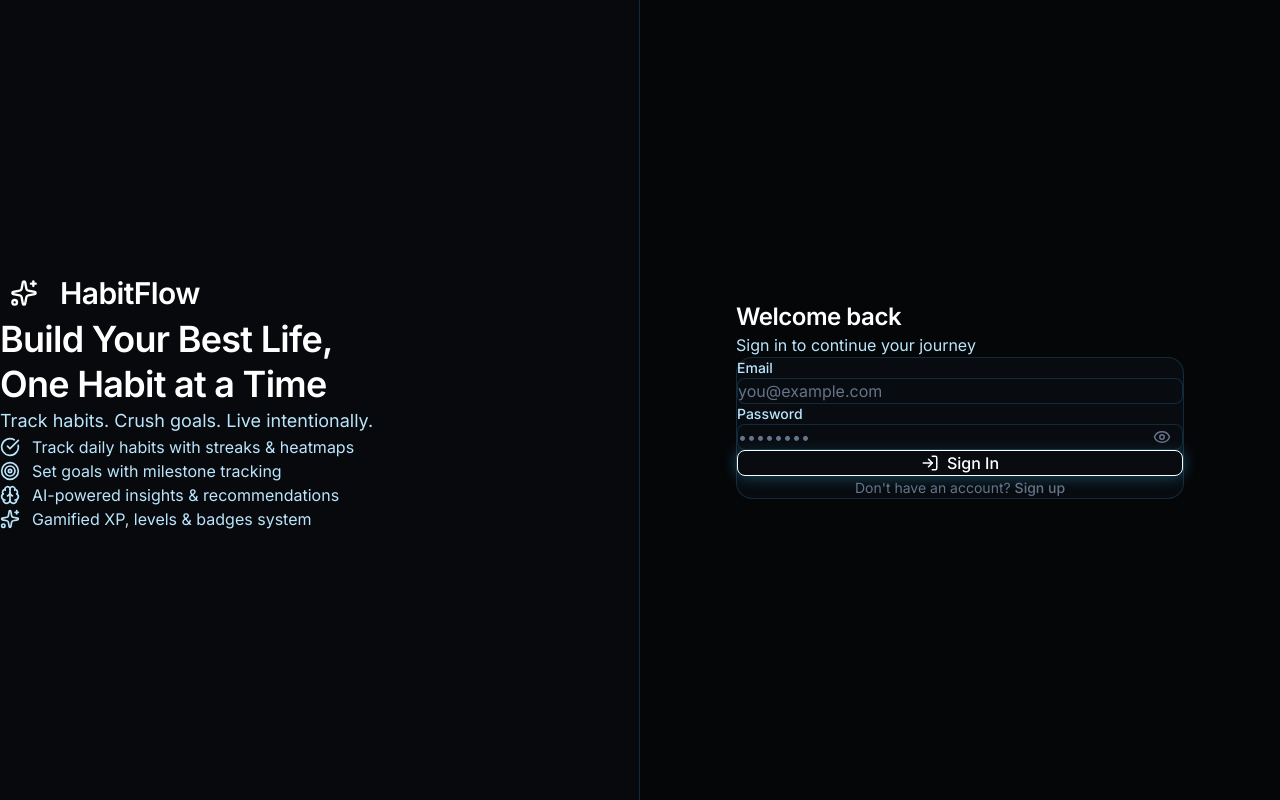
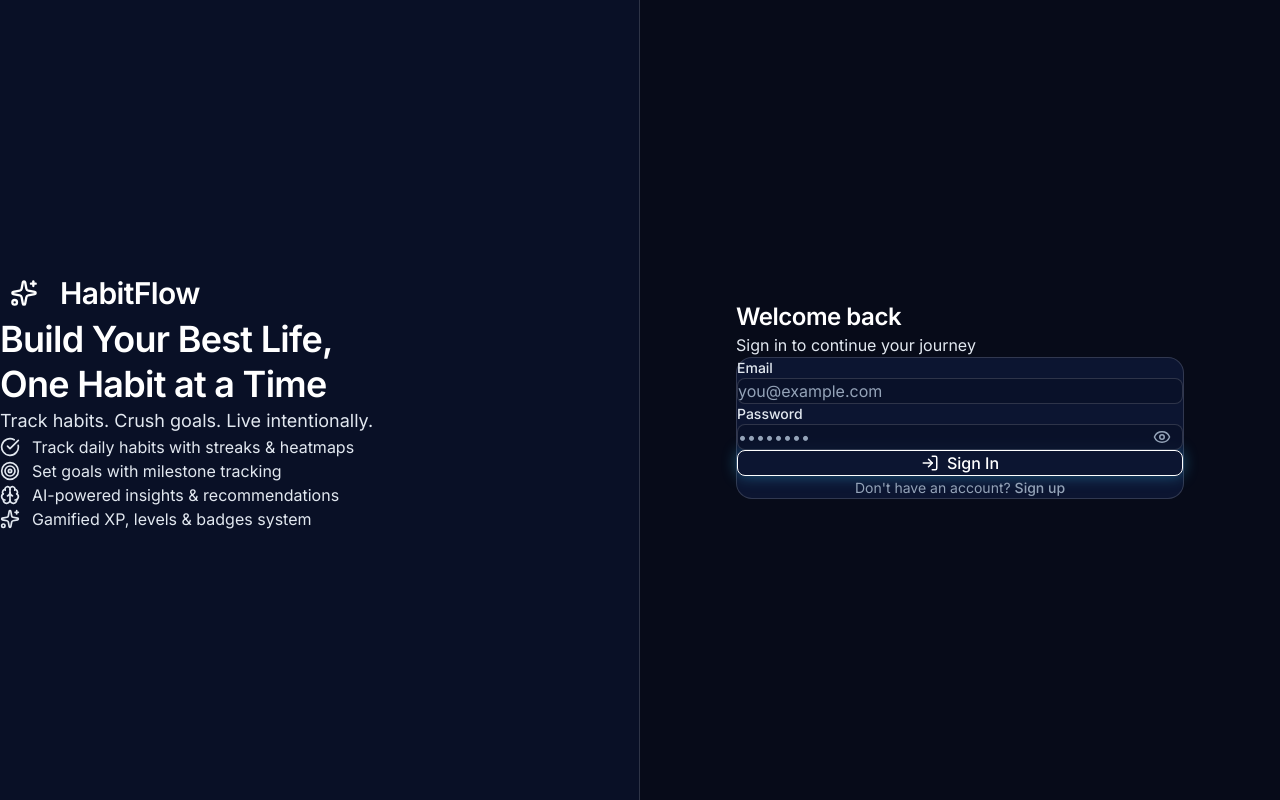
Before and after one commit to subhashdoc234xyz/habitflow.2, a React (Vite) app: page /auth in a window 1280 px wide. Built offline with nearby package versions, Linux system fonts and the light colour scheme; no server answers.

Commit message:
Fix UI: resolve desktop layout overlapping and enhance Obsidian Blue White glassmorphism contrast

```diff
--- a/src/components/layout/AppLayout.jsx
+++ b/src/components/layout/AppLayout.jsx
@@ -15,7 +15,7 @@ export default function AppLayout() {
         <div className="absolute -bottom-[20%] left-[20%] w-[60%] h-[50%] rounded-full bg-accent/5 blur-[120px] mix-blend-screen animate-pulse" style={{ animationDelay: '2s' }} />
       </div>
 
-      <div className="relative z-10 flex flex-col w-full min-h-screen">
+      <div className="relative z-10 flex min-h-screen w-full">
         <Sidebar />
         {/* Mobile overlay */}
         {mobileMenuOpen && (
@@ -25,7 +25,7 @@ export default function AppLayout() {
           />
         )}
 
-        <div className="lg:ml-60 pb-16 lg:pb-0 min-h-screen flex flex-col">
+        <div className="flex-1 flex flex-col min-h-screen min-w-0 pb-16 lg:pb-0">
           <TopBar onMenuToggle={() => setMobileMenuOpen(true)} />
           <main className="p-6 flex-1">
             <Outlet />
--- a/src/components/layout/Sidebar.jsx
+++ b/src/components/layout/Sidebar.jsx
@@ -34,7 +34,7 @@ export default function Sidebar() {
       {/* Desktop Sidebar */}
       <aside
         className={`
-          hidden lg:flex flex-col fixed left-0 top-0 h-full z-30
+          hidden lg:flex flex-col sticky top-0 h-screen z-30
           glass border-r border-[var(--border)] border-l-0 border-y-0 rounded-none
           transition-all duration-300 ease-in-out
           ${collapsed ? 'w-20' : 'w-60'}
--- a/src/styles/globals.css
+++ b/src/styles/globals.css
@@ -2,20 +2,20 @@
 @import "tailwindcss";
 
 :root {
-  --bg-primary: #050608;
-  --bg-secondary: rgba(10, 12, 16, 0.65);
-  --bg-card: rgba(15, 20, 28, 0.45);
-  --bg-hover: rgba(56, 189, 248, 0.12);
-  --border: rgba(56, 189, 248, 0.18);
+  --bg-primary: #070b19;
+  --bg-secondary: rgba(10, 17, 40, 0.85);
+  --bg-card: rgba(16, 28, 64, 0.65);
+  --bg-hover: rgba(56, 189, 248, 0.18);
+  --border: rgba(255, 255, 255, 0.15);
   --accent: #38bdf8;
-  --accent-light: #7dd3fc;
-  --accent-glow: rgba(56, 189, 248, 0.5);
-  --success: #22c55e;
+  --accent-light: #ffffff;
+  --accent-glow: rgba(56, 189, 248, 0.45);
+  --success: #10b981;
   --warning: #f59e0b;
   --danger: #ef4444;
   --text-primary: #ffffff;
-  --text-secondary: #bae6fd;
-  --text-muted: #64748b;
+  --text-secondary: #e2e8f0;
+  --text-muted: #94a3b8;
 }
 
 * {
@@ -130,13 +130,12 @@ input, textarea, select {
   box-shadow: 0 0 20px var(--accent-glow);
 }
 
-/* Glass effect */
 .glass {
   background: var(--bg-card);
-  backdrop-filter: blur(20px);
-  -webkit-backdrop-filter: blur(20px);
+  backdrop-filter: blur(24px);
+  -webkit-backdrop-filter: blur(24px);
   border: 1px solid var(--border);
-  box-shadow: 0 8px 32px 0 rgba(0, 0, 0, 0.4), inset 0 1px 0 0 rgba(255, 255, 255, 0.1);
+  box-shadow: 0 12px 40px 0 rgba(0, 0, 0, 0.5), inset 0 1px 1px 0 rgba(255, 255, 255, 0.18);
 }
 
 /* Smooth transitions */
```
